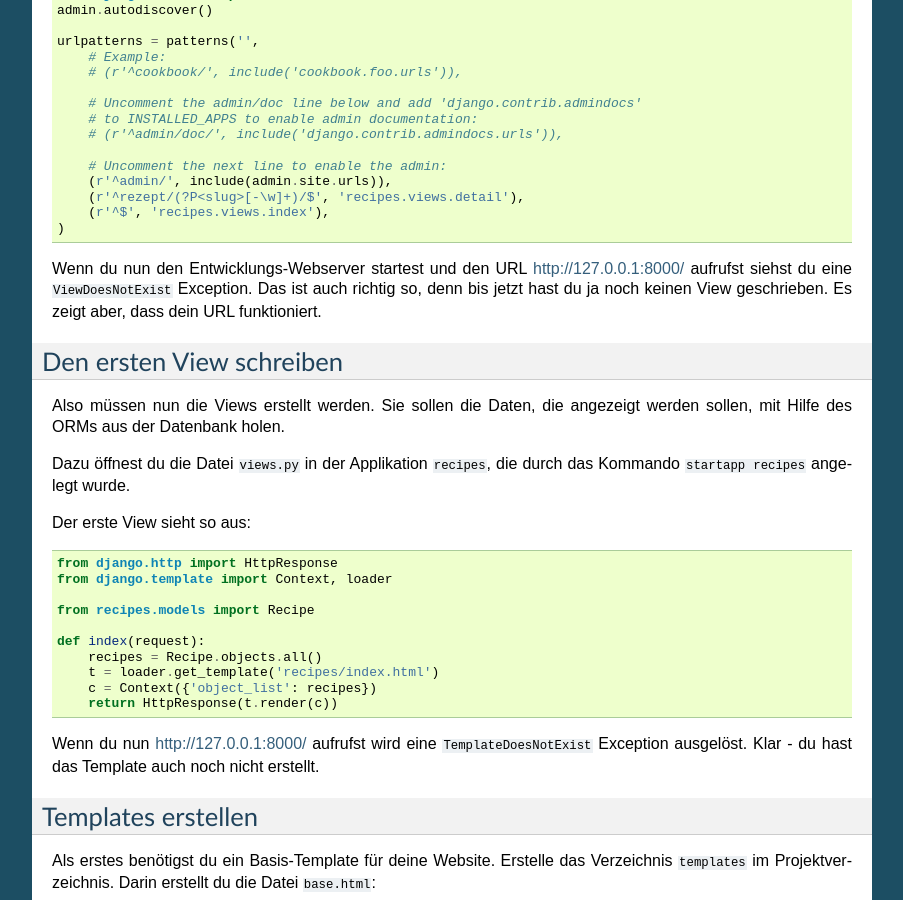
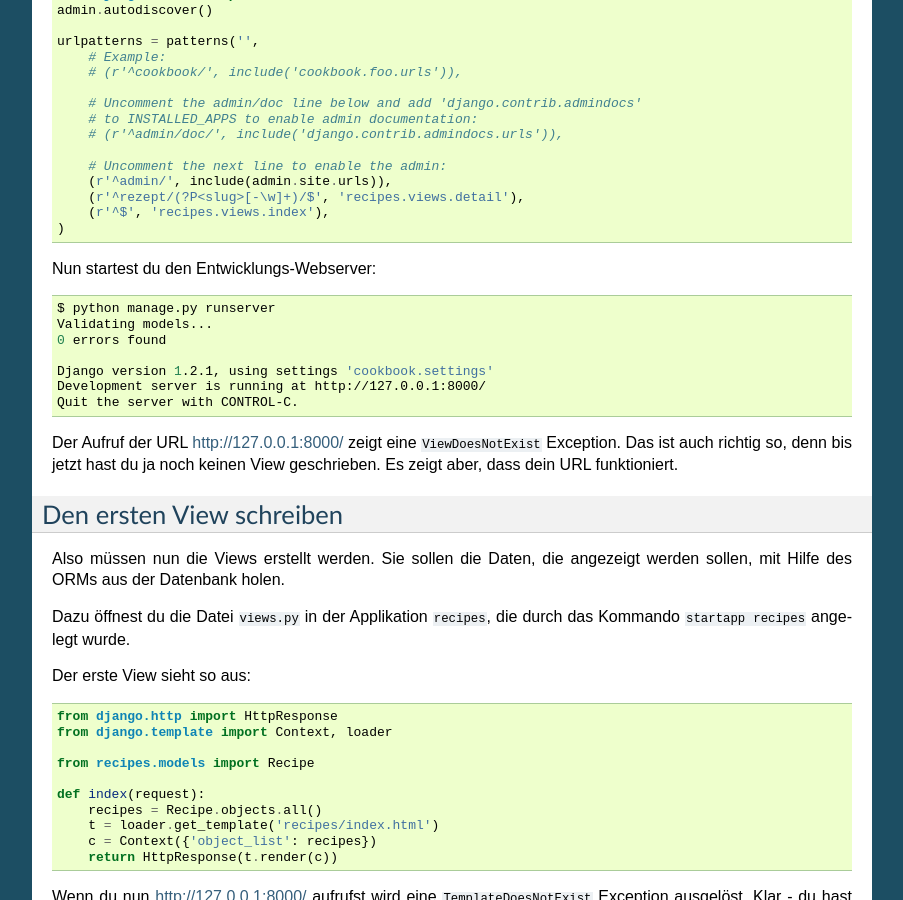
Before and after one commit to keimlink/django-workshop, a Sphinx documentation site: the page built from docs/erste_schritte/views_templates.rst, in a window 1280 px wide and 900 px high, scrolled down 561 px. Shown: the whole window, without its empty margins (198-1101 px from the left). Built offline with Sphinx 7.4.7, drawn with Linux system fonts in a browser that asks for light colours.

Commit message:
Start des Entwicklungs-Webservers zur Wiederholung eingefügt.

```diff
--- a/docs/erste_schritte/views_templates.rst
+++ b/docs/erste_schritte/views_templates.rst
@@ -41,7 +41,19 @@ Die Datei ``urls.py`` sieht danach so aus::
         (r'^$', 'recipes.views.index'),
     )
 
-Wenn du nun den Entwicklungs-Webserver startest und den URL http://127.0.0.1:8000/ aufrufst siehst du eine ``ViewDoesNotExist`` Exception. Das ist auch richtig so, denn bis jetzt hast du ja noch keinen View geschrieben. Es zeigt aber, dass dein URL funktioniert.
+Nun startest du den Entwicklungs-Webserver:
+
+..  code-block:: bash
+
+    $ python manage.py runserver
+    Validating models...
+    0 errors found
+
+    Django version 1.2.1, using settings 'cookbook.settings'
+    Development server is running at http://127.0.0.1:8000/
+    Quit the server with CONTROL-C.
+
+Der Aufruf der URL http://127.0.0.1:8000/ zeigt eine ``ViewDoesNotExist`` Exception. Das ist auch richtig so, denn bis jetzt hast du ja noch keinen View geschrieben. Es zeigt aber, dass dein URL funktioniert.
 
 Den ersten View schreiben
 =========================
```
